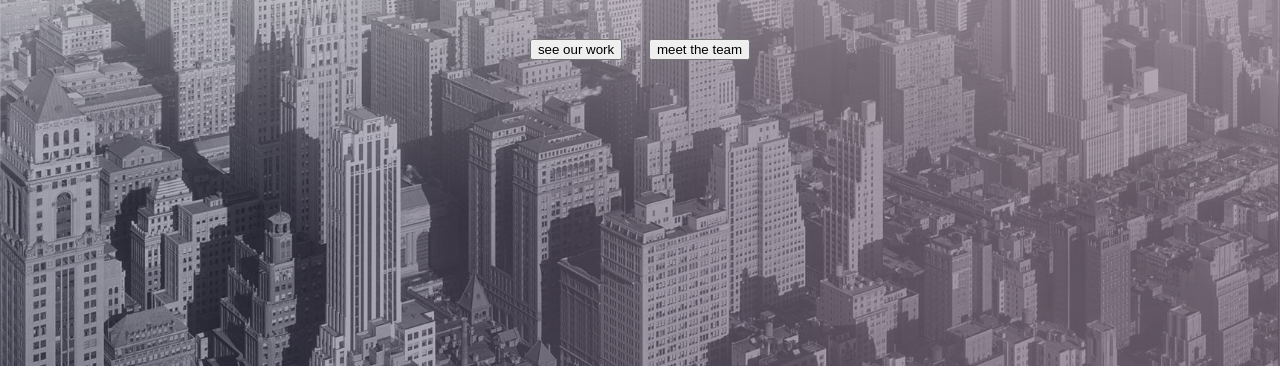
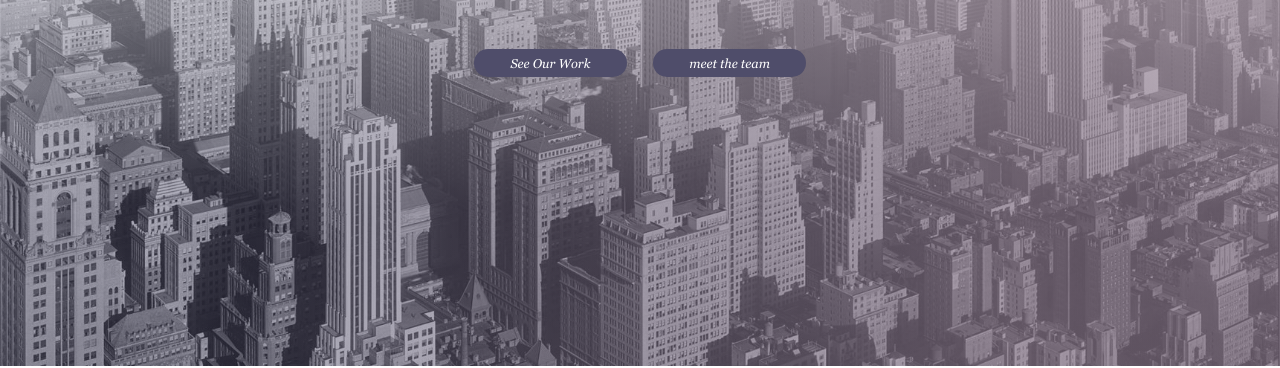
Before and after one commit to timtangonan/hsf-test, a Gatsby site: page / in a window 1280 px wide. Shown: the part 434-802 px from the top of the page. Built offline with nearby package versions, Linux system fonts and the light colour scheme; Gatsby itself is replaced by a stand-in of ours.

Commit message:
button changes

```diff
--- a/src/components/ctabuttons.js
+++ b/src/components/ctabuttons.js
@@ -1,11 +1,13 @@
 import React from "react"
+
+import "../styles/ctabuttons.css"
 
 const CTAButtons = () => {
     return (
         <div>
-            <div style={{display: 'flex', justifyContent: 'center'}}>
-                <button style={{margin: '.2em 1em'}}>see our work</button>
-                <button style={{margin: '.2em 1em'}}>meet the team</button>
+            <div className="cta-btn" >
+                <button className="btn work">see our work</button>
+                <button className="btn team">meet the team</button>
             </div>
         </div>
 
--- /dev/null
+++ b/src/styles/ctabuttons.css
@@ -0,0 +1,33 @@
+.cta-btn {
+    display: flex;
+    justify-content: center;
+    align-items: center;
+    flex-direction: column;
+}
+
+.btn {
+    padding: .5em;
+    border-radius: 2em;
+    width: 12em;
+    margin: 1em;
+    font-family: 'GeorgiaItalic', Georgia, 'Times New Roman', Times, serif;
+    font-style: italic;
+    color: #ffffff;
+    background-color: #4F4D6A;
+    border: none;
+    font-size: .8rem;
+}
+
+.work {
+    text-transform: capitalize;
+}
+
+@media (min-width: 720px) {
+    .cta-btn {
+        flex-direction: row;
+    }
+
+    .btn {
+        font-size: .8rem;
+    }
+}
```
